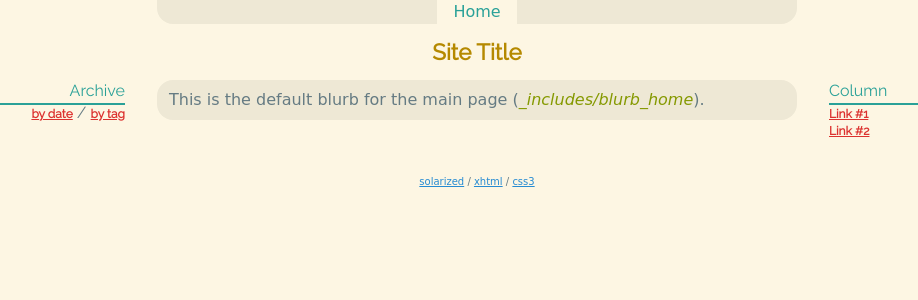
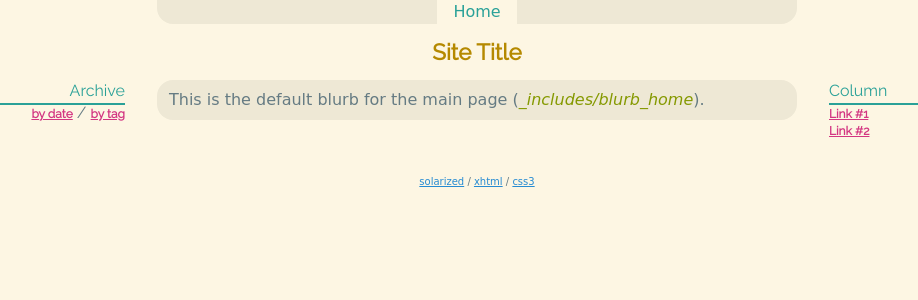
Before and after one commit to robmoss/previous-robmoss.github.io, a Jekyll site: the page built from index.md, in a window 1280 px wide. Shown: the top 300 px of the page, without its empty margins (163-1081 px from the left). Built offline with Jekyll 4.4.1, drawn with Linux system fonts in a browser that asks for light colours; some web fonts are replaced.

Commit message:
Softened the colour of column links from red to magenta

```diff
--- a/assets/css/solarized-dark.css
+++ b/assets/css/solarized-dark.css
@@ -6,7 +6,7 @@ h1 { color: #b58900; }
 h2 { color: #859900; }
 h3 { color: #b58900; }
 .colname { color: #2aa198; border-bottom: 2px solid #2aa198; }
-.colitem a { color: #dc322f; }
+.colitem a { color: #d33682; }
 td.showyes { background-color: lightgreen; }
 td.showno { background-color: pink; }
 strong, span.author { color: #b58900; }
--- a/assets/css/solarized-light.css
+++ b/assets/css/solarized-light.css
@@ -6,7 +6,7 @@ h1 { color: #b58900; }
 h2 { color: #859900; }
 h3 { color: #b58900; }
 .colname { color: #2aa198; border-bottom: 2px solid #2aa198; }
-.colitem a { color: #dc322f; }
+.colitem a { color: #d33682; }
 td.showyes { background-color: lightgreen; }
 td.showno { background-color: pink; }
 strong, span.author { color: #b58900; }
```
